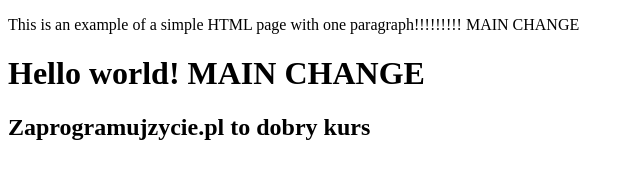
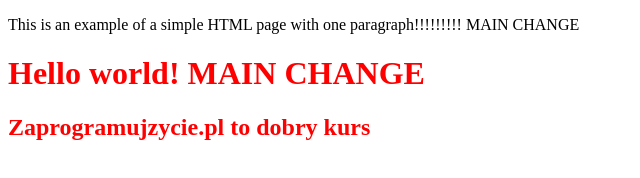
Before and after one commit to maciej-mazur-github/testing-repository-gh, a plain HTML site: page Index.html in a window 1280 px wide. Shown: the whole page, without its empty margins (0-640 px from the left). Drawn offline with Linux system fonts and the light colour scheme.

Commit message:
Changed color to red

```diff
--- a/Index.html
+++ b/Index.html
@@ -7,7 +7,7 @@
         <p>This is an example of a simple HTML page with one paragraph!!!!!!!!!  MAIN CHANGE</p>
     </body>
 
-<div class="container">
+<div class="container" style="color: red">
     <h1>
         Hello world! MAIN CHANGE
     </h1>
```
